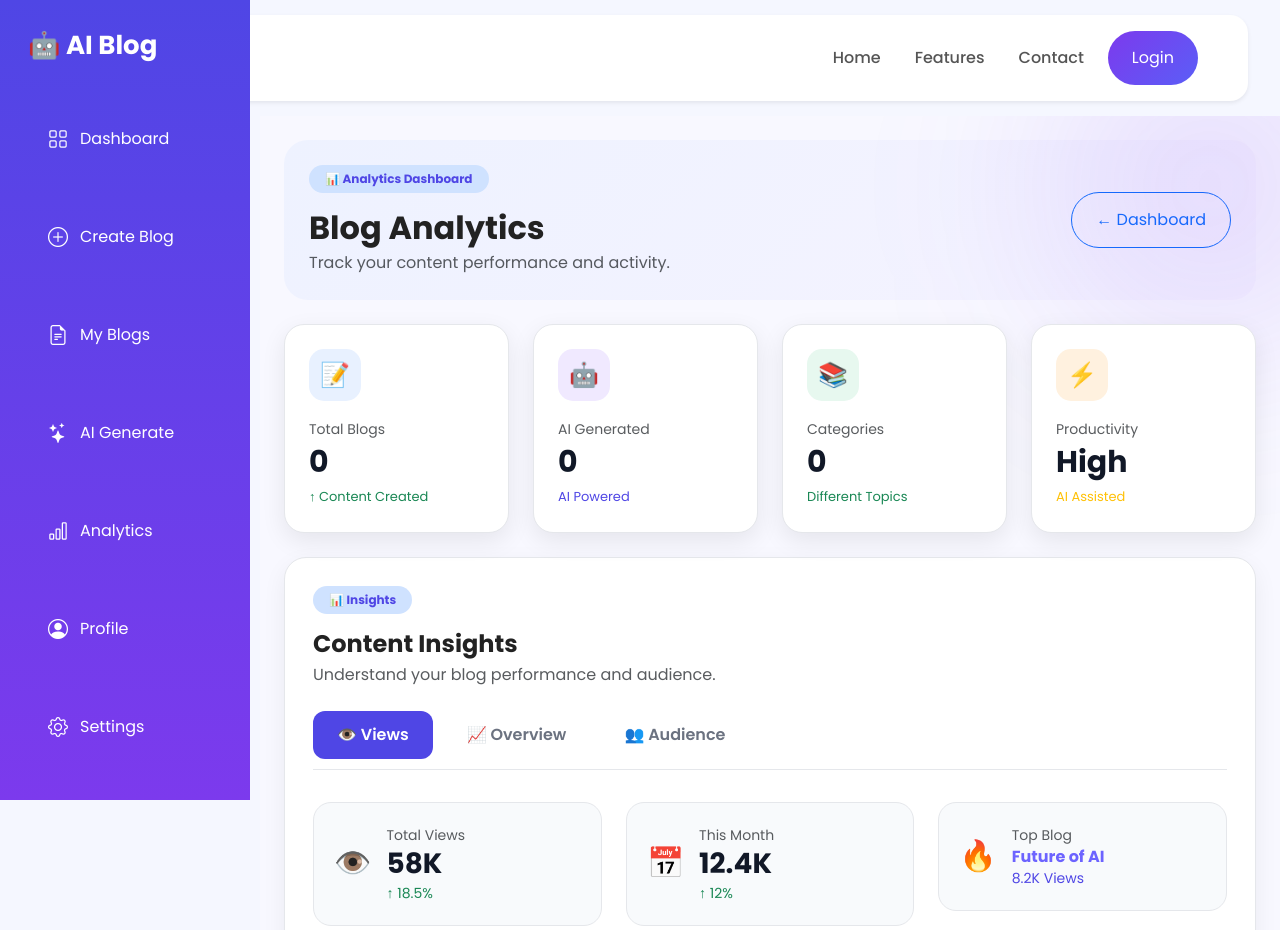
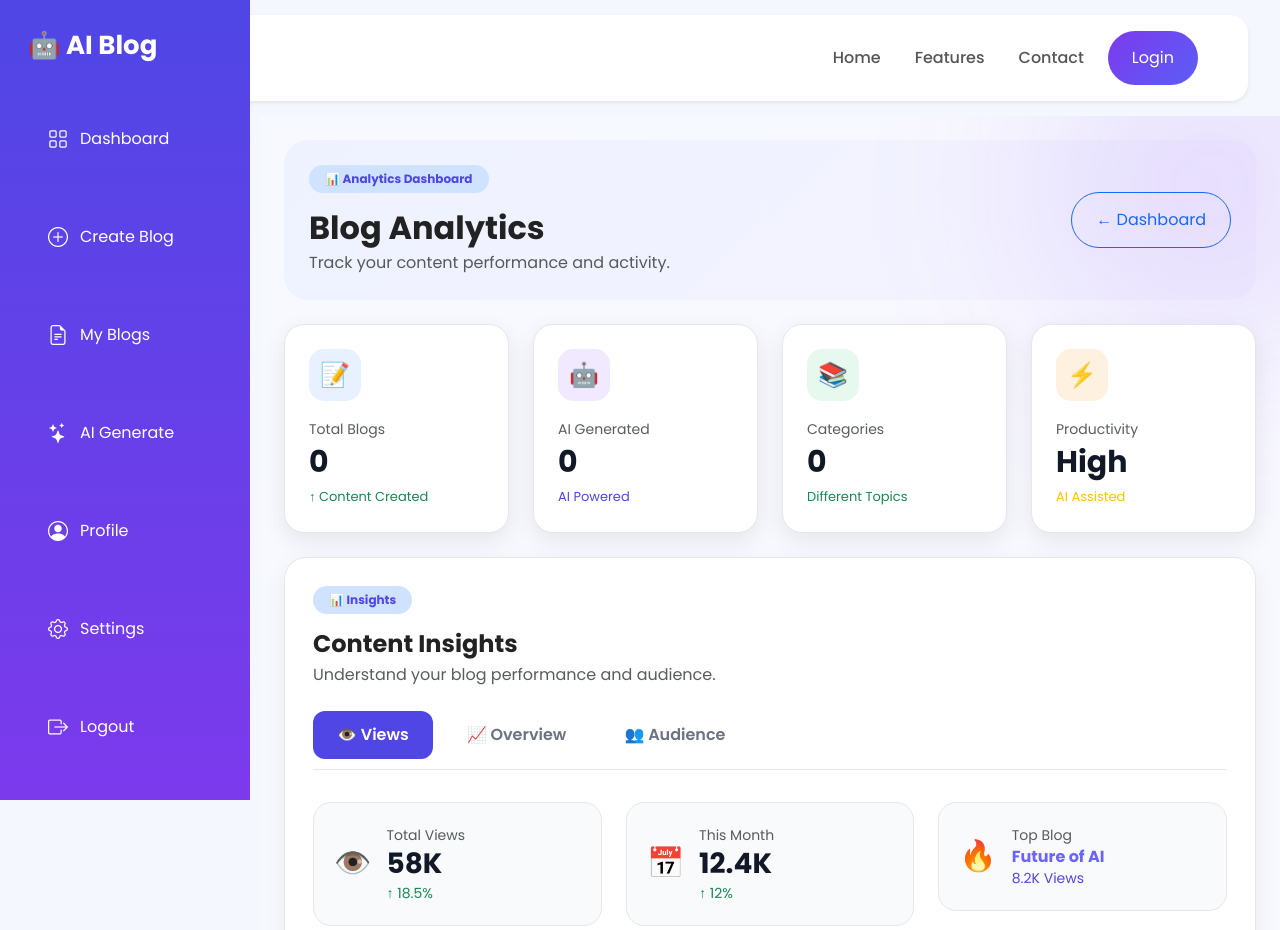
Before and after one commit to Snehal0227/AI-Blog-Generator, a Flask app: page /analytics in a window 1280 px wide. Shown: the top 930 px of the page. Run offline with Flask 3, Linux system fonts and the light colour scheme; data that the repository does not hold is empty.

Commit message:
Prepare Project for deployment

```diff
--- a/templates/sidebar.html
+++ b/templates/sidebar.html
@@ -38,12 +38,6 @@
             </a>
         </li>
 
-        <li>
-            <a href="/analytics">
-                <i class="bi bi-bar-chart"></i>
-                Analytics
-            </a>
-        </li>
 
         <li>
             <a href="/profile">
```
